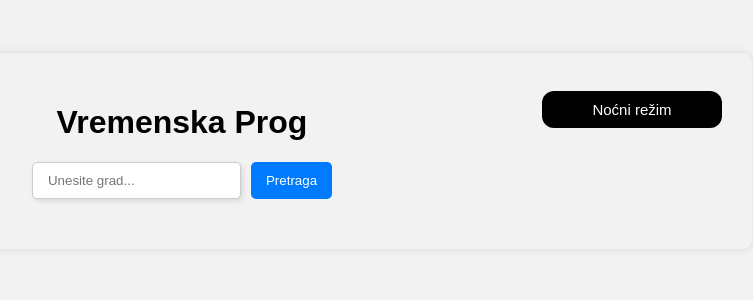
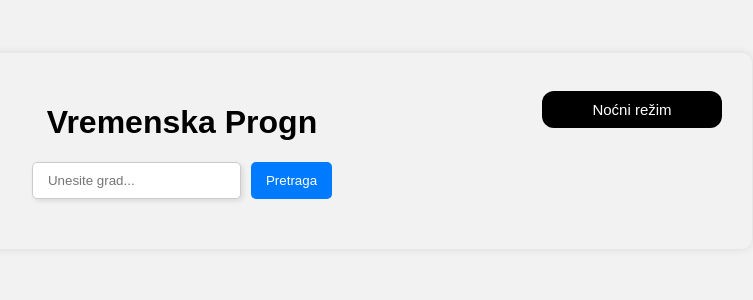
Before and after one commit to Ambrus1996/Vremenska-Prognoza, a PHP site: page /app/views/weather_view.php in a window 1280 px wide. Shown: the part 249-549 px from the top of the page, without its empty margins (368-1121 px from the left). Run offline with PHP 8.4, Linux system fonts and the light colour scheme.

Commit message:
Testing view

```diff
--- a/app/views/weather_view.php
+++ b/app/views/weather_view.php
@@ -4,13 +4,13 @@
 <!DOCTYPE html>
 <html>
 <head>
-    <title>Vremenska Prog</title>
+    <title>Vremenska Progn</title>
     <link rel="stylesheet" href="/assets/css/styles.css">
     </head>
 <body>
     <div class="container">
         <button id="toggleDarkMode">Noćni režim</button>
-        <h1>Vremenska Prog</h1>
+        <h1>Vremenska Progn</h1>
 
         <form action="index.php" method="get" class="search-form">
             <input type="text" id="city" name="city" placeholder="Unesite grad..." value="<?= htmlspecialchars($cityName ?? '') ?>">
```
